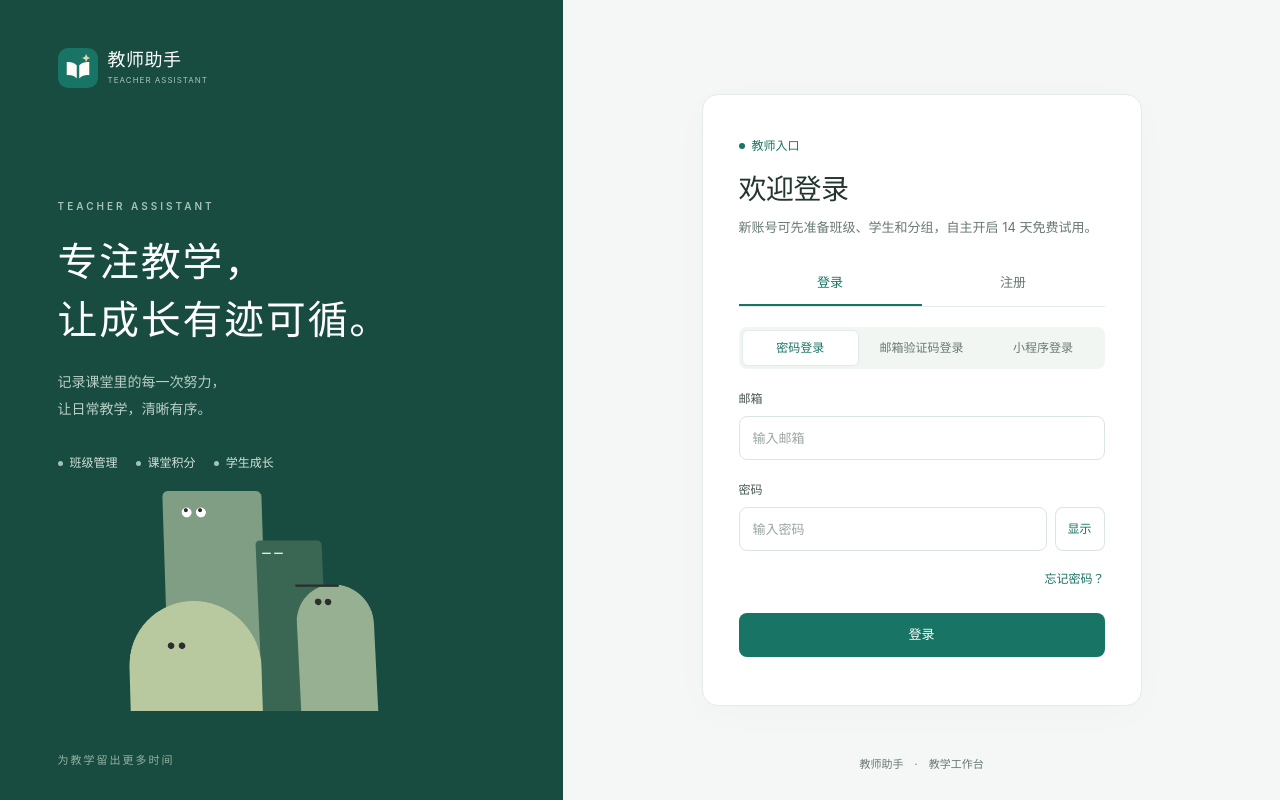
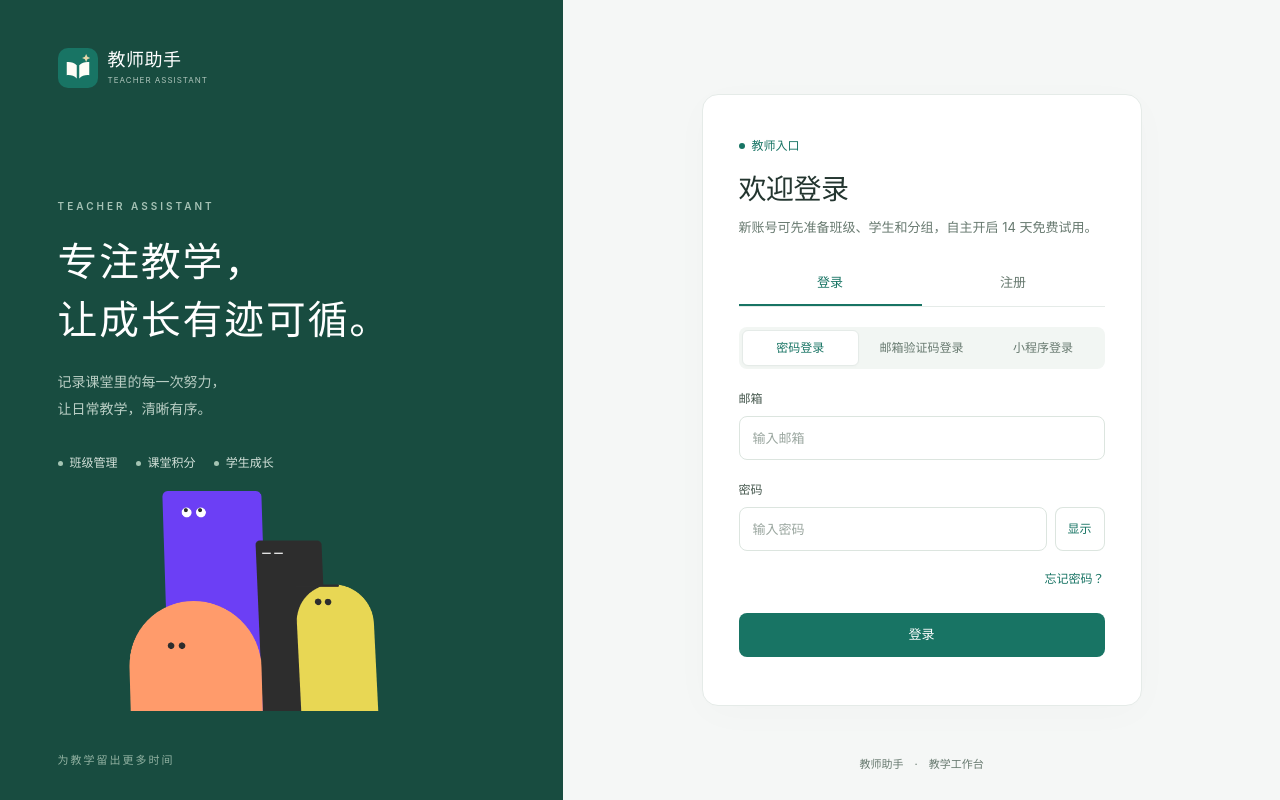
Before and after one commit to superwhys/teacher-assistant-web, a Vue app: page /auth in a window 1280 px wide. Built offline with nearby package versions, Linux system fonts and the light colour scheme; no server answers.

Commit message:
Remove hardcoded character colors from auth view

```diff
--- a/src/views/AuthView.vue
+++ b/src/views/AuthView.vue
@@ -1321,22 +1321,6 @@ button:focus-visible {
     transform: scale(0.55);
 }
 
-.animation-stage :deep(.character:nth-child(1)) {
-    background-color: #7f9e83 !important;
-}
-
-.animation-stage :deep(.character:nth-child(2)) {
-    background-color: #396754 !important;
-}
-
-.animation-stage :deep(.character:nth-child(3)) {
-    background-color: #b9c99f !important;
-}
-
-.animation-stage :deep(.character:nth-child(4)) {
-    background-color: #97b091 !important;
-}
-
 .brand-footer {
     margin: auto 0 0;
     padding-top: 20px;
```
